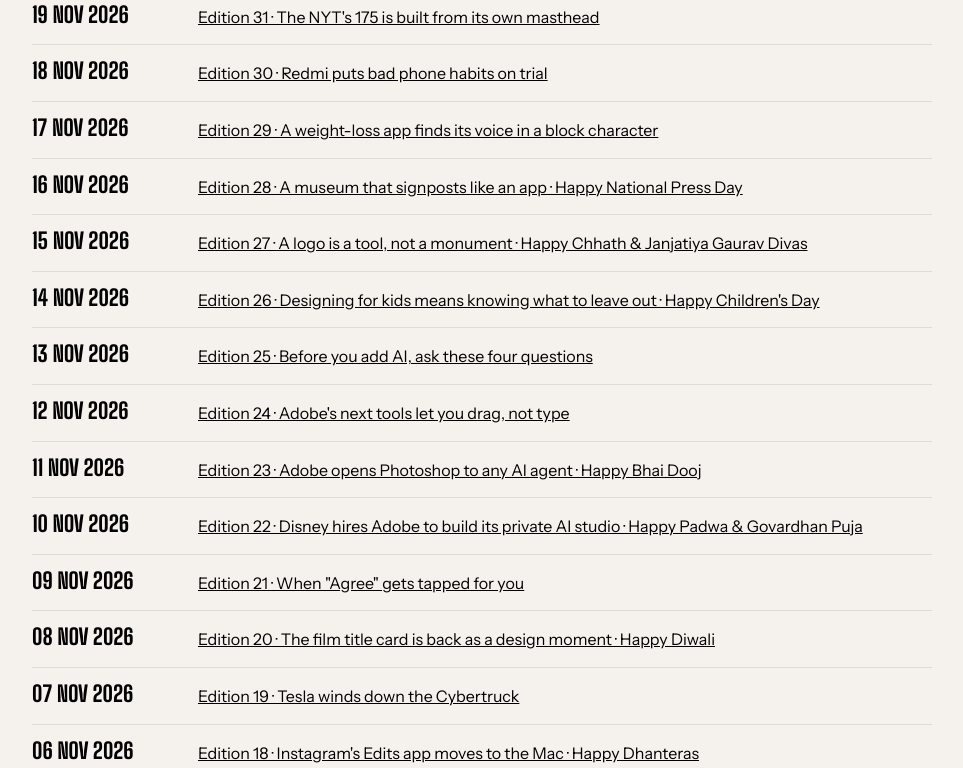
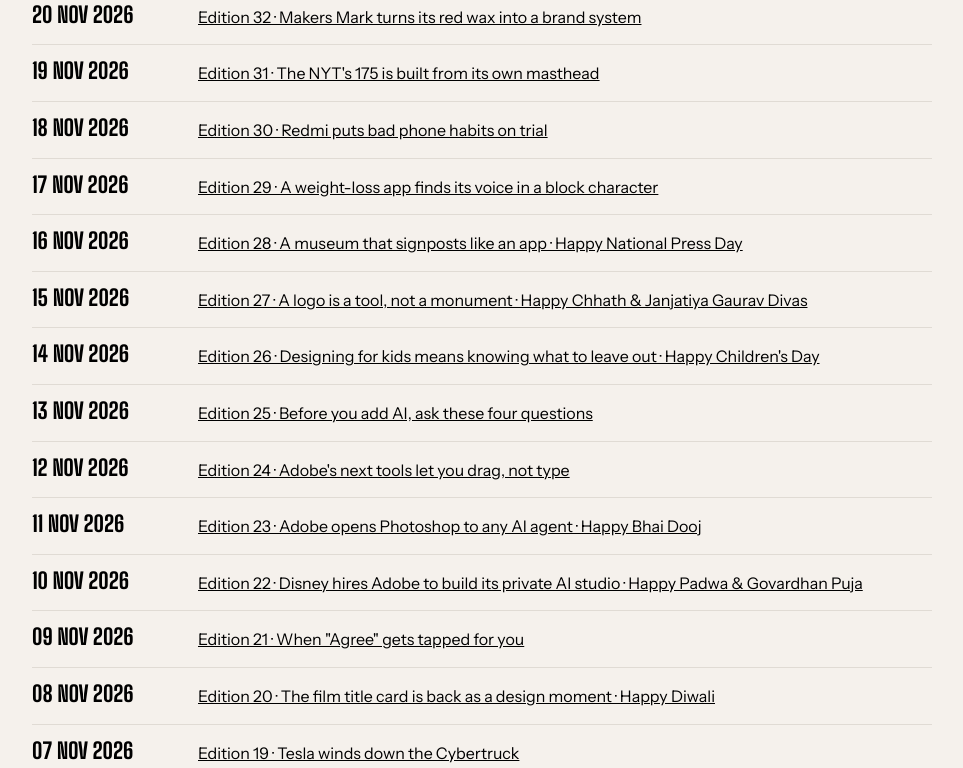
Before and after one commit to designeryogesh/the-kerning-times, a plain HTML site: page archive.html in a window 1280 px wide. Shown: the part 332-1100 px from the top of the page, without its empty margins (158-1121 px from the left). Drawn offline with Linux system fonts and the light colour scheme.

Commit message:
Archive: add Edition 32

```diff
--- a/archive.html
+++ b/archive.html
@@ -20,6 +20,7 @@ a{color:var(--ink)}
 <h2>Editions</h2>
 <ul>
 <!-- EDITIONS: newest first; the daily task adds one <li> at the top -->
+<li><b>20 Nov 2026</b><a href="editions/2026-11-20-edition-32.html">Edition 32 · Makers Mark turns its red wax into a brand system</a></li>
 <li><b>19 Nov 2026</b><a href="editions/2026-11-19-edition-31.html">Edition 31 · The NYT's 175 is built from its own masthead</a></li>
 <li><b>18 Nov 2026</b><a href="editions/2026-11-18-edition-30.html">Edition 30 · Redmi puts bad phone habits on trial</a></li>
 <li><b>17 Nov 2026</b><a href="editions/2026-11-17-edition-29.html">Edition 29 · A weight-loss app finds its voice in a block character</a></li>
```
